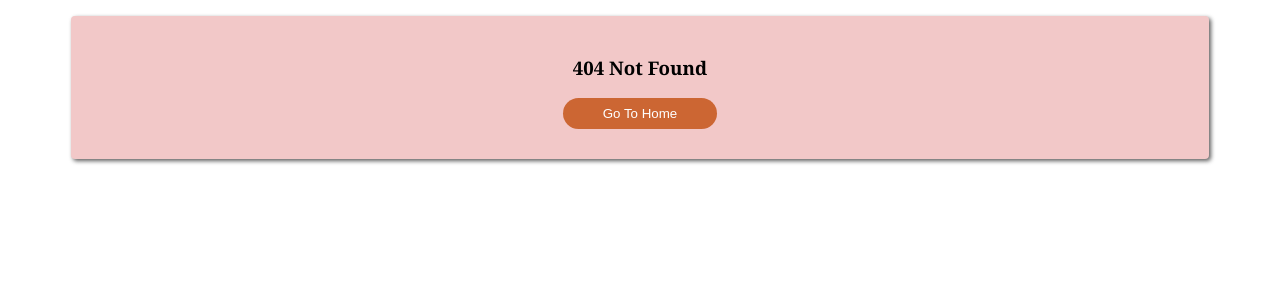
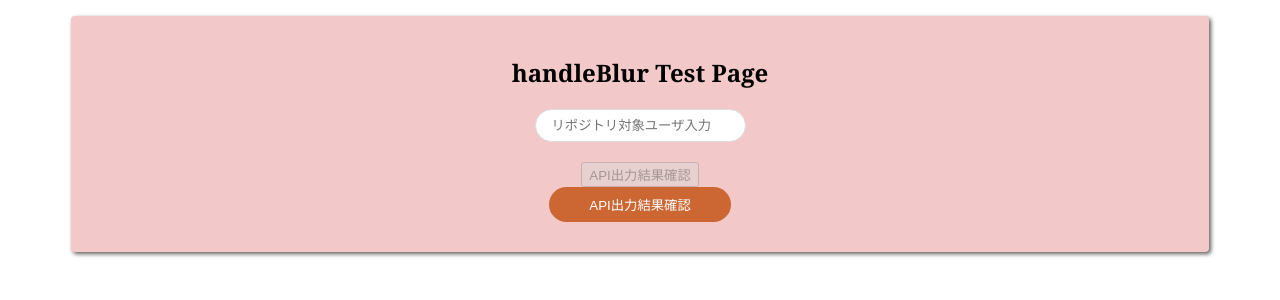
Before and after one commit to hiroharu8864/graphql-api-apps, a React (Create React App) app: page /test in a window 1280 px wide. Before the commit this address had no page. Shown: the top 300 px of the page. Built offline with nearby package versions, Linux system fonts and the light colour scheme; what recoil-persist would draw is missing.

Commit message:
入力チェックテスト

```diff
--- /dev/null
+++ b/src/components/atoms/InputTest.tsx
@@ -0,0 +1,32 @@
+import { FC, memo } from "react";
+import styled from "styled-components";
+
+type Props = {
+  placeholder: string;
+  maxlength: string;
+  value: string;
+  onChange: () => void;
+  onBlur: () => void;
+};
+
+const SInput = styled.input`
+  padding: 8px 16px;
+  margin-bottom: 20px;
+  border: solid #ddd 1px;
+  border-radius: 1000px;
+  outline: none;
+`;
+
+export const InputTest: FC<Props> = memo((Props) => {
+  const { placeholder = "", maxlength, value, onChange, onBlur } = Props;
+  return (
+    <SInput
+      maxLength={maxlength}
+      type="text"
+      value={value}
+      onChange={onChange}
+      onBlur={onBlur}
+      placeholder={placeholder}
+    />
+  );
+});
--- /dev/null
+++ b/src/components/atoms/MainButtonWithDisabled.tsx
@@ -0,0 +1,31 @@
+import { FC, memo, ReactNode } from "react";
+import styled from "styled-components";
+
+const SButton = styled.button`
+  color: #ffffff;
+  background-color: #cc6633;
+  padding: 8px 40px;
+  border: none;
+  border-radius: 1000px;
+  outline: none;
+  margin-bottom: 10px;
+  &:hover {
+    cursor: pointer;
+    opacity: 0.7;
+  }
+`;
+
+type Props = {
+  children: ReactNode;
+  disabled: boolean;
+  onClick: () => void;
+};
+
+export const MainButtonWithDisabled: FC<Props> = memo((Props) => {
+  const { children, disabled, onClick } = Props;
+  return (
+    <SButton onClick={onClick} disabled={disabled}>
+      {children}
+    </SButton>
+  );
+});
--- a/src/components/pages/TestPage.tsx
+++ b/src/components/pages/TestPage.tsx
@@ -1,5 +1,61 @@
-import { FC, memo } from "react";
+import { ChangeEvent, FC, memo, useCallback, useState } from "react";
+import { useNavigate } from "react-router-dom";
+
+import { FormContainer } from "../molecules/FormContainer";
+import { MainButtonWithDisabled } from "../atoms/MainButtonWithDisabled";
+import { InputTest } from "../atoms/InputTest";
 
 export const TestPage: FC = memo(() => {
-  return <p>This is Test Page</p>;
+  const [name, setName] = useState<string>("");
+  const [nameError, setNameError] = useState<string>("");
+  const [buttonDisabled, setButtonDisabled] = useState<boolean>(false);
+
+  const onChangeName = (event: ChangeEvent<HTMLInputElement>) => {
+    setName(event.target.value);
+  };
+
+  const handleBlur = (event: ChangeEvent<HTMLInputElement>) => {
+    const checkValue = event.target.value;
+    if (!checkValue) {
+      setNameError("リポジトリ対象ユーザを入力してください。");
+      setButtonDisabled(false);
+    } else {
+      setNameError("");
+      setButtonDisabled(true);
+    }
+  };
+  const navigate = useNavigate();
+  const onClickFetch = useCallback(() => {
+    navigate("/fetch");
+  }, [navigate]);
+
+  return (
+    <>
+      <FormContainer>
+        <h2>handleBlur Test Page</h2>
+        <InputTest
+          maxlength="20"
+          value={name}
+          onChange={onChangeName}
+          onBlur={handleBlur}
+          placeholder="リポジトリ対象ユーザ入力"
+        />
+        <button onClick={onClickFetch} disabled={!buttonDisabled}>
+          API出力結果確認
+        </button>
+        <MainButtonWithDisabled
+          onClick={onClickFetch}
+          disabled={!buttonDisabled}
+        >
+          API出力結果確認
+        </MainButtonWithDisabled>
+
+        {nameError && (
+          <h5>
+            <font color="red">{nameError}</font>
+          </h5>
+        )}
+      </FormContainer>
+    </>
+  );
 });
--- a/src/hooks/useGetRepos.tsx
+++ b/src/hooks/useGetRepos.tsx
@@ -25,7 +25,7 @@ const first = 100;
 export const useGetRepos = () => {
   const loginUserReposName = useRecoilValue(textReposState);
 
-  const access_token = "github_token";
+  const access_token = "ghp_token";
   const client = new GraphQLClient("https://api.github.com/graphql", {
     headers: {
       Authorization: `bearer ${access_token}`,
--- a/src/router/Router.tsx
+++ b/src/router/Router.tsx
@@ -3,6 +3,7 @@ import { BrowserRouter, Route, Routes } from "react-router-dom";
 import { Home } from "../components/pages/Home";
 import { GraphQLFetch } from "../components/pages/GraphQLFetch";
 import { GraphQLFetchCsv } from "../components/pages/GraphQLFetchCsv";
+import { TestPage } from "../components/pages/TestPage";
 import { NotFound } from "../components/pages/NotFound";
 
 export const Router: FC = memo(() => {
@@ -12,6 +13,7 @@ export const Router: FC = memo(() => {
         <Route path="/" element={<Home />} />
         <Route path="/fetch" element={<GraphQLFetch />} />
         <Route path="/fetchcsv" element={<GraphQLFetchCsv />} />
+        <Route path="/test" element={<TestPage />} />
         <Route path="*" element={<NotFound />} />
       </Routes>
     </BrowserRouter>
```
